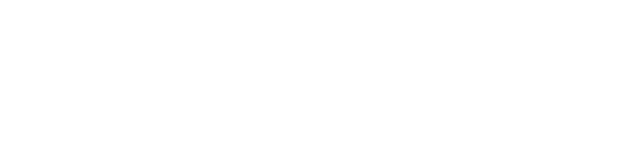
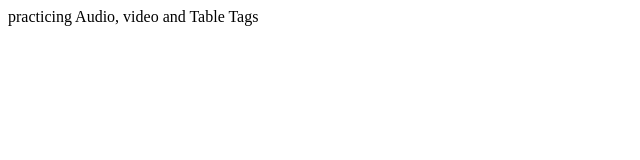
Before and after one commit to Abhinavsai-12/web-fundamentals, a plain HTML site: page Task-40 Practice Audio, Video and Table Tags/index.html in a window 1280 px wide. Shown: the whole page, without its empty margins (0-640 px from the left). Drawn offline with Linux system fonts and the light colour scheme.

Commit message:
Practicing

```diff
--- a/Task-40 Practice Audio, Video and Table Tags/index.html
+++ b/Task-40 Practice Audio, Video and Table Tags/index.html
@@ -7,7 +7,7 @@
 </head>
 <body>
 
-
+practicing Audio, video and Table Tags
 
 
 </body>
```
